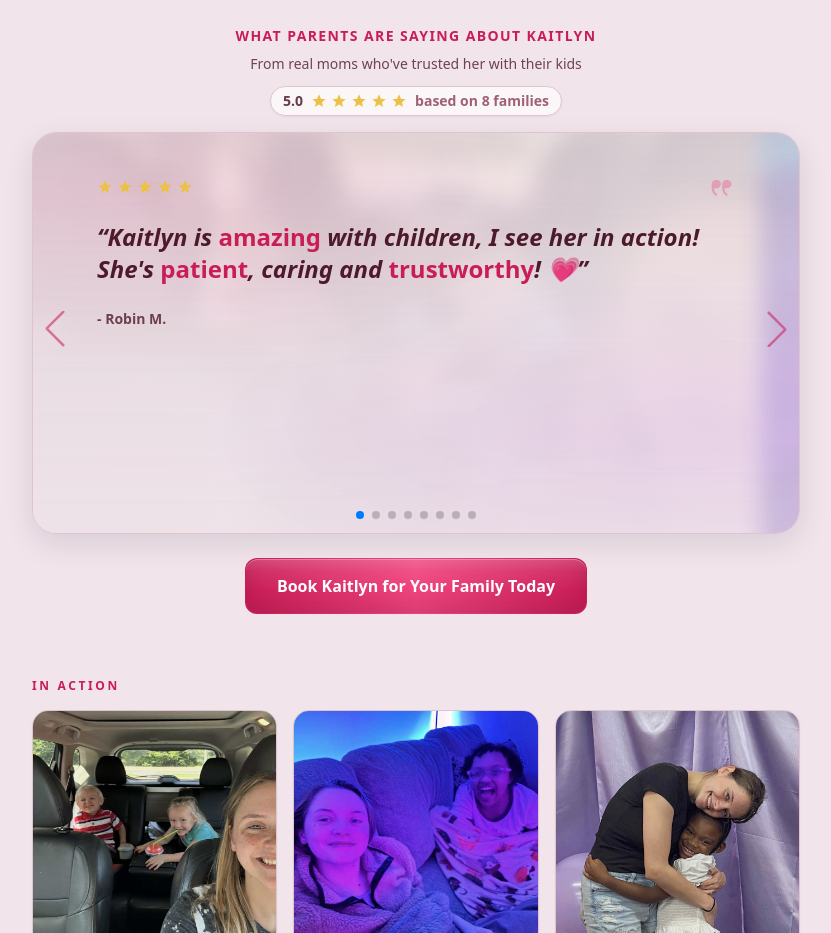
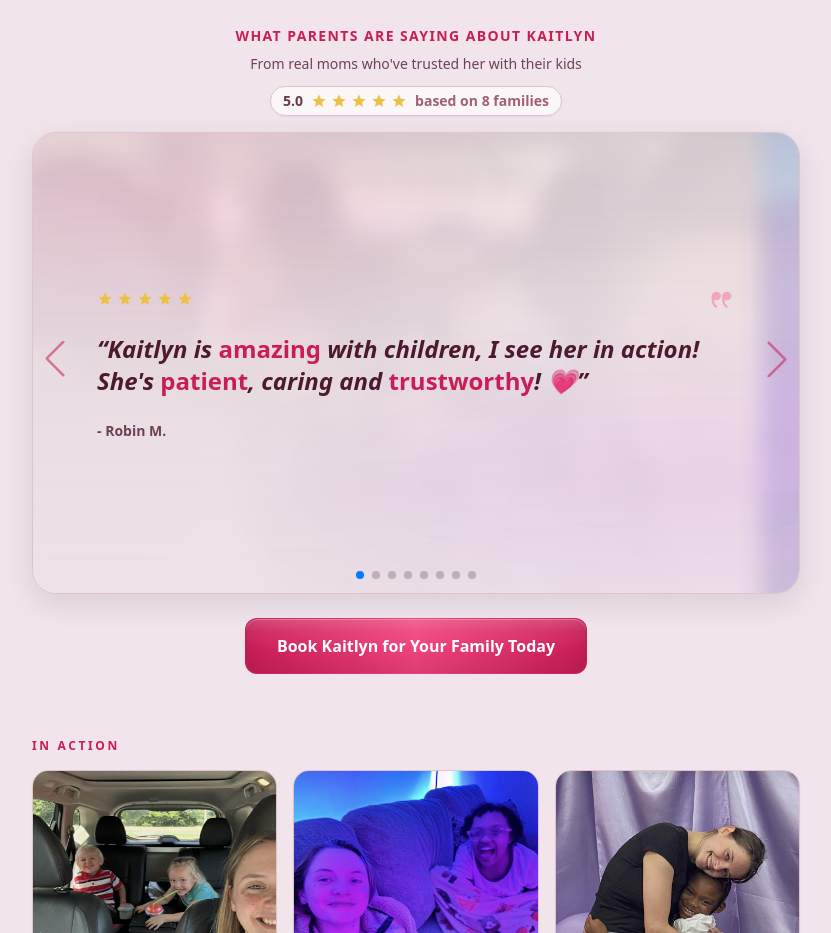
Before and after one commit to raczniakservices/kaitlyn-nanny-landing, a Next.js app in the folder apps/kaitlyn-nanny/: page / in a window 1280 px wide. Shown: the part 1220-2153 px from the top of the page, without its empty margins (224-1055 px from the left). Built offline with nearby package versions, Linux system fonts and the light colour scheme.

Commit message:
fix: use fixed height for testimonial slides to eliminate white gaps

```diff
--- a/apps/kaitlyn-nanny/components/Testimonials.tsx
+++ b/apps/kaitlyn-nanny/components/Testimonials.tsx
@@ -168,7 +168,7 @@ export function Testimonials(_props: { initiallyVisible?: number }) {
       <div
         className="relative overflow-hidden rounded-3xl border border-[hsl(var(--border))] bg-white/60 shadow-soft backdrop-blur-md"
         style={{
-          // Non-white base so even if images are slow, the card never shows a stark white “missing” bottom.
+          // Non-white base so even if images are slow, the card never shows a stark white "missing" bottom.
           backgroundColor: "hsl(330 30% 92% / 0.75)",
         }}
       >
@@ -188,7 +188,7 @@ export function Testimonials(_props: { initiallyVisible?: number }) {
           {TESTIMONIALS.map((t, idx) => {
             const bg = bgImages[idx % bgImages.length];
             const isFirst = idx === 0;
-            // Vary the “pretty” glow layer per-slide so repeated photos don't feel identical.
+            // Vary the "pretty" glow layer per-slide so repeated photos don't feel identical.
             const a1 = 12 + ((idx * 17) % 70); // 12..81
             const a2 = 18 + ((idx * 23) % 65); // 18..82
             const p1x = 12 + ((idx * 19) % 70);
@@ -198,8 +198,8 @@ export function Testimonials(_props: { initiallyVisible?: number }) {
             // Use fallbacks so the overlay paints even before CSS vars are available (prevents the white flash on first load).
             const glow = `radial-gradient(900px 320px at ${p1x}% ${p1y}%, hsl(var(--accent, 340 85% 60%) / ${a1 / 100}) 0%, transparent 55%), radial-gradient(900px 320px at ${p2x}% ${p2y}%, hsl(var(--lavender, 280 60% 70%) / ${a2 / 100}) 0%, transparent 55%)`;
             return (
-              <SwiperSlide key={`${t.author}-${idx}`} className="h-auto">
-                <div className="relative flex flex-col min-h-[360px] py-8 px-12 sm:min-h-[380px] sm:py-10 sm:px-14 md:min-h-[400px] md:px-16">
+              <SwiperSlide key={`${t.author}-${idx}`}>
+                <div className="relative h-[420px] py-8 px-12 sm:h-[440px] sm:py-10 sm:px-14 md:h-[460px] md:px-16 flex flex-col">
                   <div className="pointer-events-none absolute inset-0">
                     <img
                       src={bg}
@@ -225,16 +225,16 @@ export function Testimonials(_props: { initiallyVisible?: number }) {
                     />
                   </div>
 
-                  <div className="relative">
+                  <div className="relative flex flex-col flex-1 justify-center">
                     <div className="mb-5 flex items-center justify-between gap-4">
                       <StarsRow />
                       <QuoteMark />
                     </div>
 
                     <p className="text-lg sm:text-2xl leading-relaxed text-[hsl(var(--text))] font-semibold italic">
-                       <span aria-hidden="true">“</span>
+                      <span aria-hidden="true">&ldquo;</span>
                       <HighlightedQuote text={t.quote} highlights={t.highlights} />
-                      <span aria-hidden="true">”</span>
+                      <span aria-hidden="true">&rdquo;</span>
                     </p>
 
                     <p className="mt-6 text-sm font-semibold text-[hsl(var(--text))]/80">- {t.author}</p>
```
